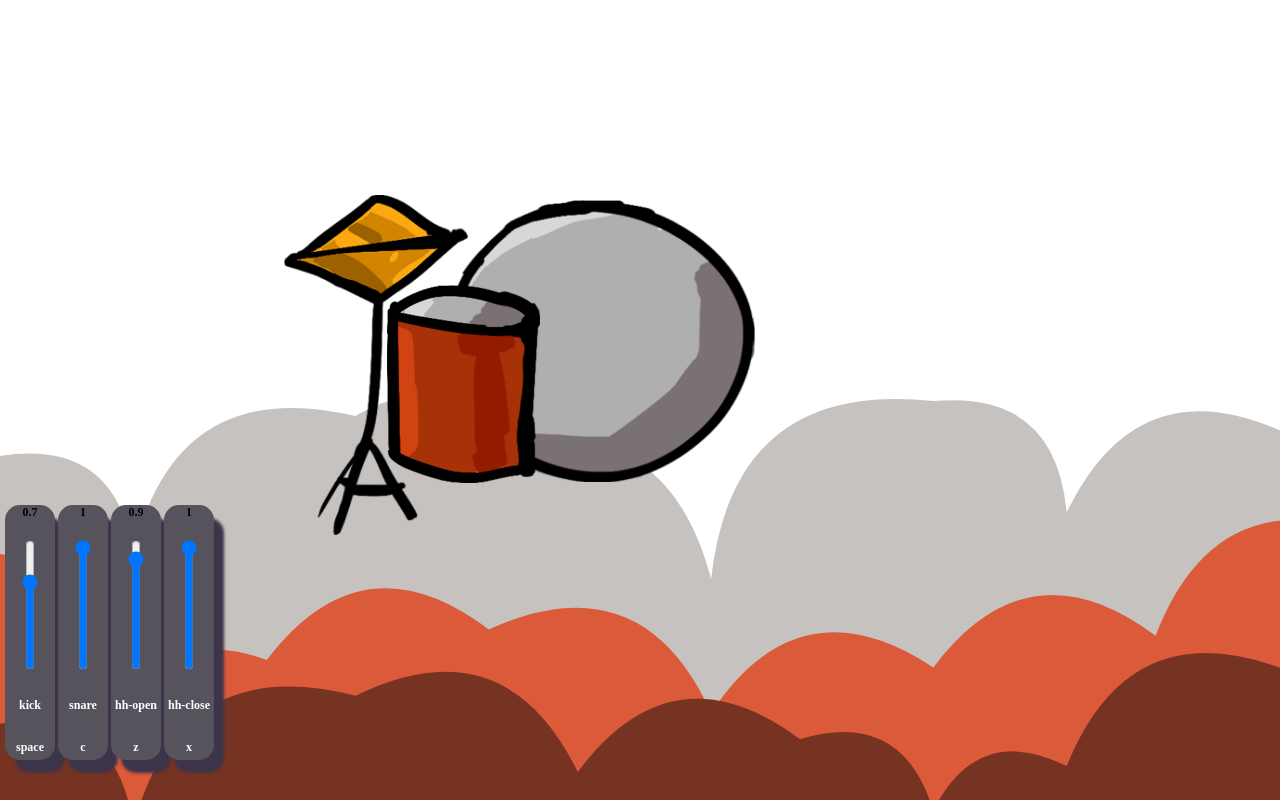
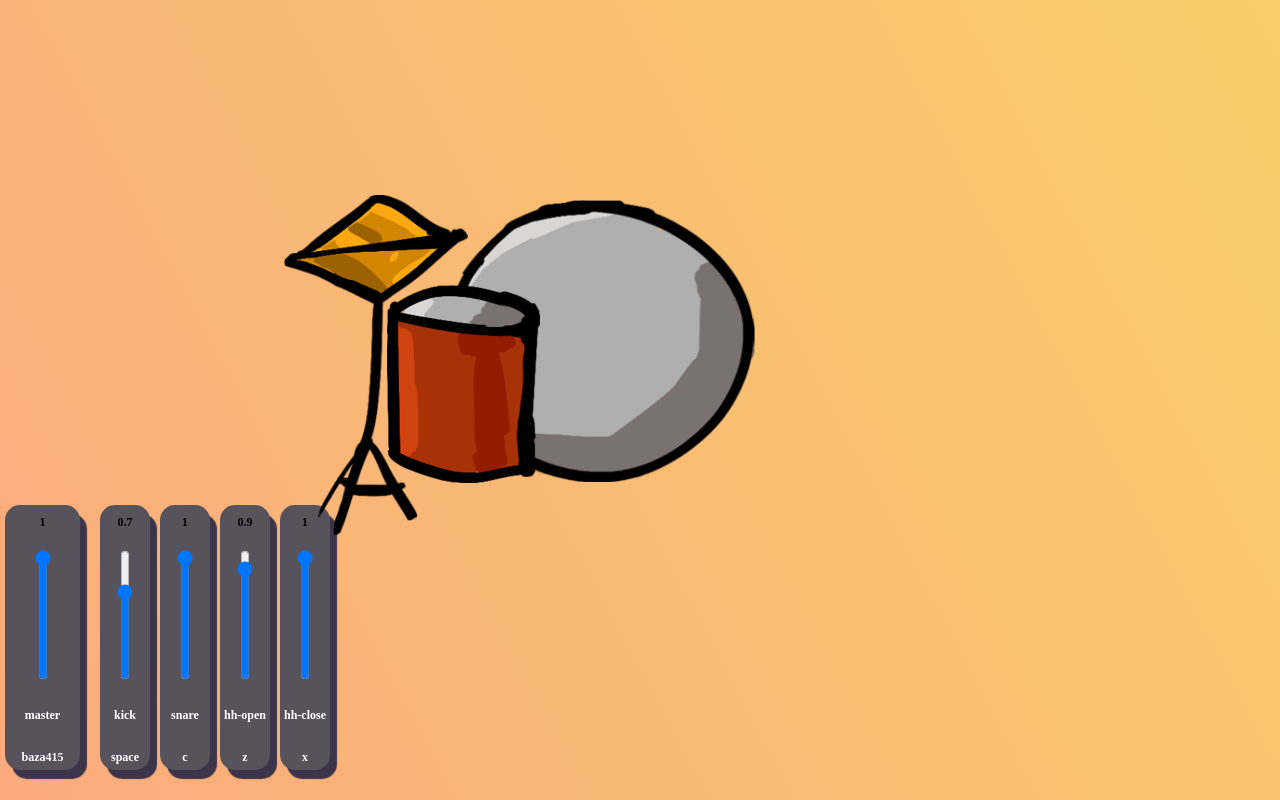
Before and after one commit to Alexeykoh/drums, a website: page index.html in a window 1280 px wide. Drawn offline with Linux system fonts and the light colour scheme.

Commit message:
feat: master volume

```diff
--- a/channels.json
+++ b/channels.json
@@ -5,7 +5,7 @@
     "default_volume": "1",
     "type": "master",
     "key": "none",
-    "enable": false
+    "enable": true
   },
   {
     "name": "kick",
--- a/script.js
+++ b/script.js
@@ -1,5 +1,6 @@
-let masterVol = 1;
+let masterVol = 0;
 let jsonData;
+let vol = 1;
 
 const fetchURL = 'channels.json'
 
@@ -75,6 +76,11 @@ fetch(fetchURL)
 
 function drVol(thisIn){
     document.getElementById(`vol-${thisIn.id}`).innerHTML = thisIn.value;
+    // console.log(thisIn.value, thisIn.id)
+    if (thisIn.id === 'fader-master'){
+        // console.log(thisIn.id )
+        masterVol = (1-thisIn.value).toFixed(2)
+    }
 }
 
 
@@ -85,6 +91,9 @@ document.querySelectorAll('.dr').forEach(function (elements){
         searchSound(this)
     }
 })
+
+
+
 function searchSound (input) {
     jsonData.forEach((data) => {
         let scrAudio;
@@ -123,9 +132,11 @@ function playSound(sourceLink, sourceId){
         // console.log(elements.value)
         channelVol = elements.value;
     })
-
+    vol = (channelVol-masterVol.toString())
+    if(vol <= 0){vol = 0.01;}
+    // console.log(vol.toString(), channelVol, masterVol.toString())
     sourceLink.pause();
-    sourceLink.volume = channelVol;
+    sourceLink.volume = vol.toFixed(2);
     sourceLink.currentTime = 0;
     sourceLink.play();
 }
--- a/style.scss
+++ b/style.scss
@@ -17,9 +17,13 @@ $mixer-height: 275px;
 .main{
   width: 100%;
   height: 100vh;
-  background-image: url("assets/img/Cloudy.svg");
-  background-repeat: no-repeat;
-  background-size: cover;
+  background-color: #FBAB7E;
+  background-image: linear-gradient(62deg, #FBAB7E 0%, #F7CE68 100%);
+
+  //background-image: url("assets/img/Cloudy.svg");
+  //background-repeat: no-repeat;
+  //background-size: cover;
+
 }
 .drum__area{
 
@@ -95,7 +99,7 @@ $mixer-height: 275px;
   padding: 5px;
   //border-radius: 10px;
   //border: solid 3px;
-  gap: 3px;
+  gap: 10px;
   max-height: $mixer-height;
 }
 #master__fader{
@@ -104,7 +108,13 @@ $mixer-height: 275px;
 }
 
 .fader{
-  box-shadow: 10px 13px 3px #3c354a;
+  padding-top: 10px;
+  &:hover{
+    box-shadow: 10px 13px 3px #3c354a;
+    transform: scale(1.05) translateZ(0);
+
+  }
+  box-shadow: 7px 9px 1px #3c354a;
   font-size: 12px;
   border-radius: 15px;
   //border: solid 1px;
```
Also changed, not shown: style.css, 1 other file.
